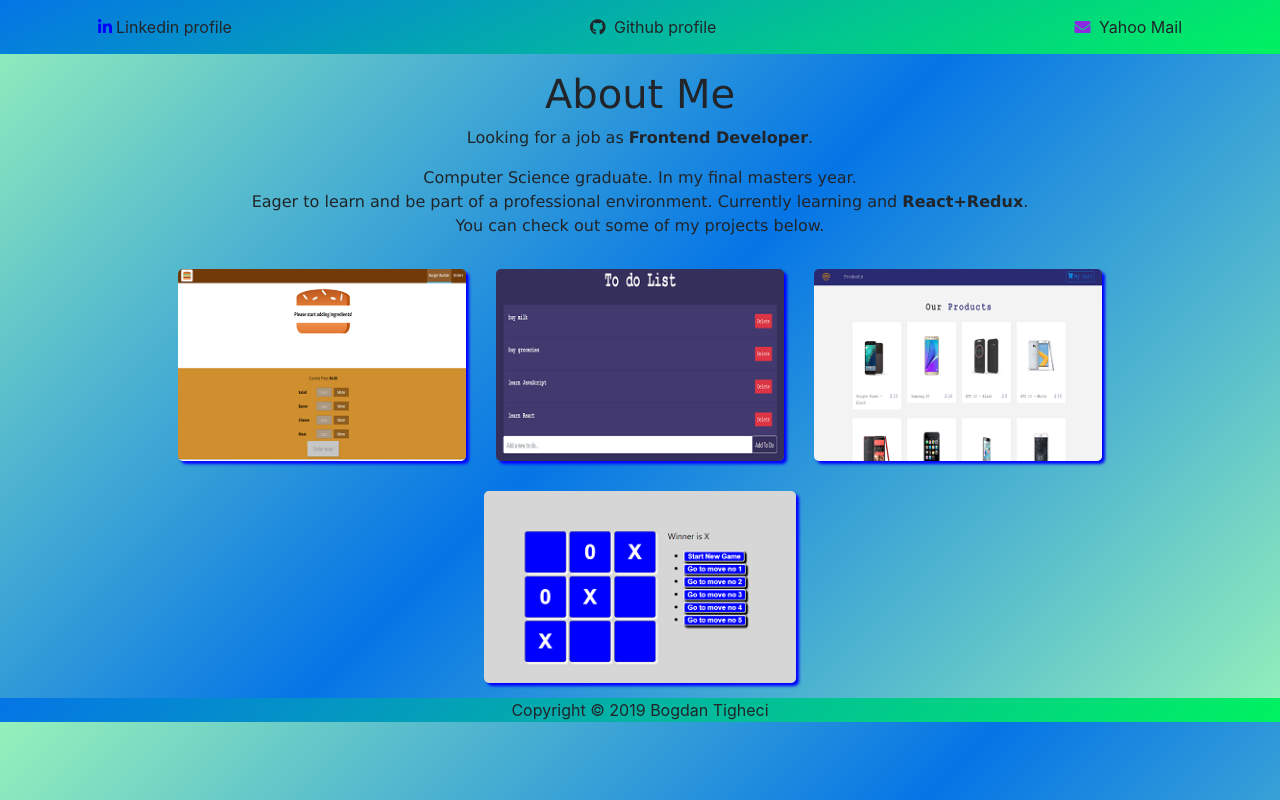
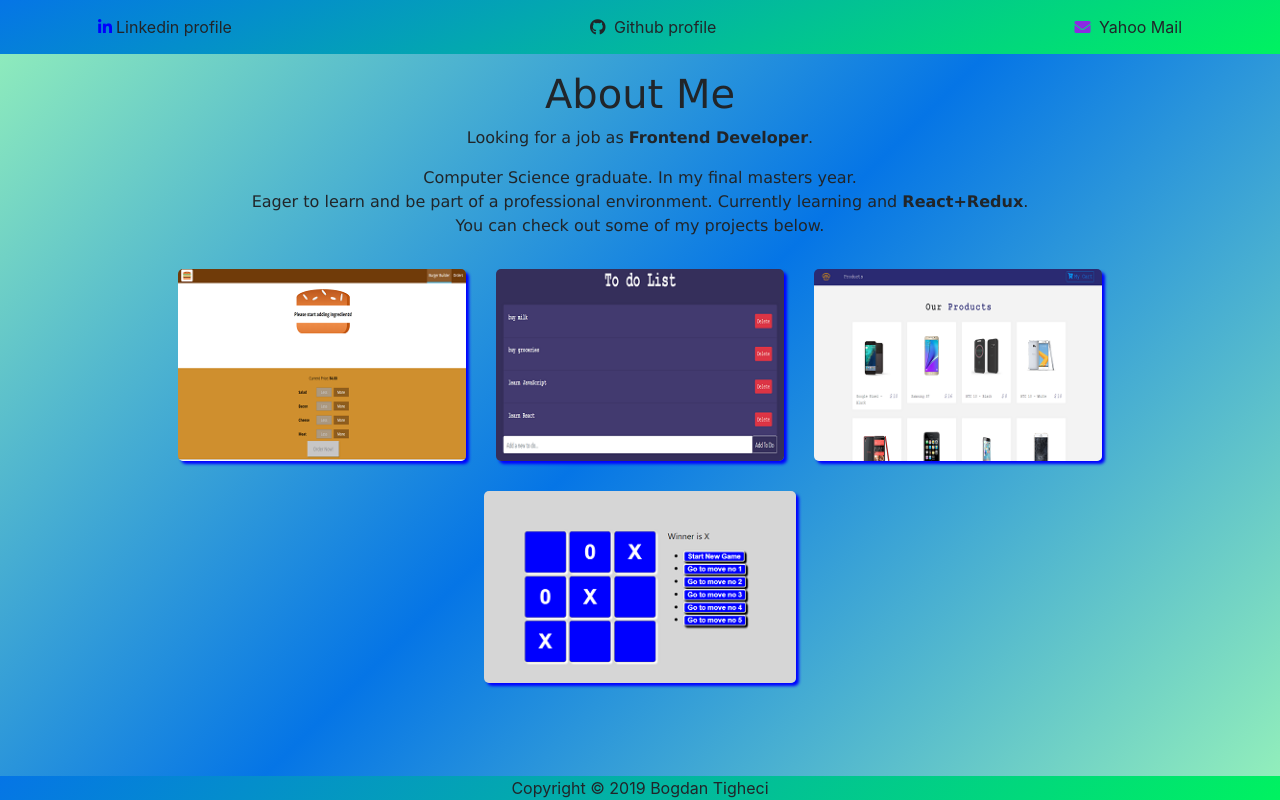
Before and after one commit to bogdantigheci/portfolio, a React (Create React App) app: page / in a window 1280 px wide. Built offline with nearby package versions, Linux system fonts and the light colour scheme.

Commit message:
fixed height and footer pos

```diff
--- a/src/components/Content/Content.css
+++ b/src/components/Content/Content.css
@@ -3,6 +3,7 @@
   flex-wrap: wrap;
   justify-content: space-between;
   width: 100%;
+  height: 100%;
 }
 
 img {
--- a/src/components/Footer/Footer.js
+++ b/src/components/Footer/Footer.js
@@ -3,7 +3,7 @@ import './Footer.css';
 
 const Footer = () => {
   return (
-    <footer className="footer btminfo">
+    <footer className="footer fixed-bottom btminfo">
       Copyright &copy; {new Date().getFullYear()} Bogdan Tigheci
     </footer>
   );
--- a/src/index.css
+++ b/src/index.css
@@ -13,3 +13,7 @@ code {
   font-family: source-code-pro, Menlo, Monaco, Consolas, 'Courier New',
     monospace;
 }
+
+html {
+  height: 100vh;
+}
```
